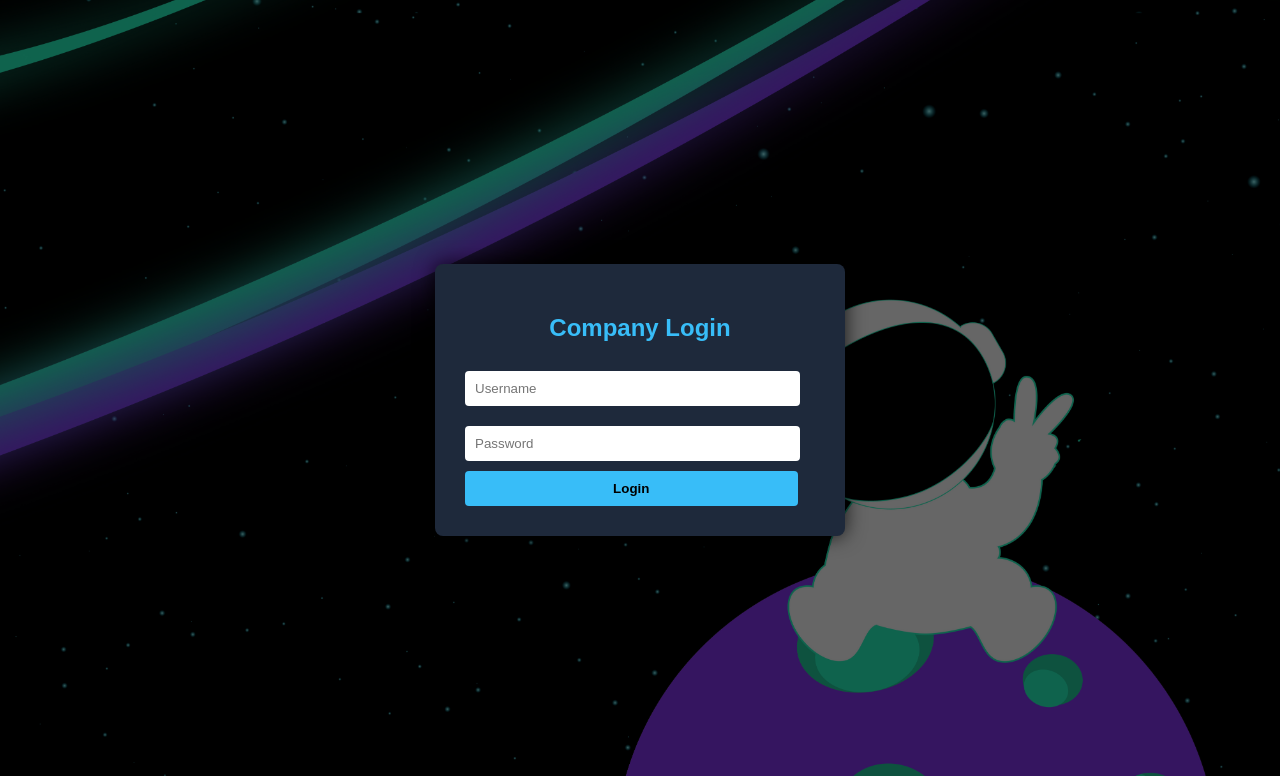
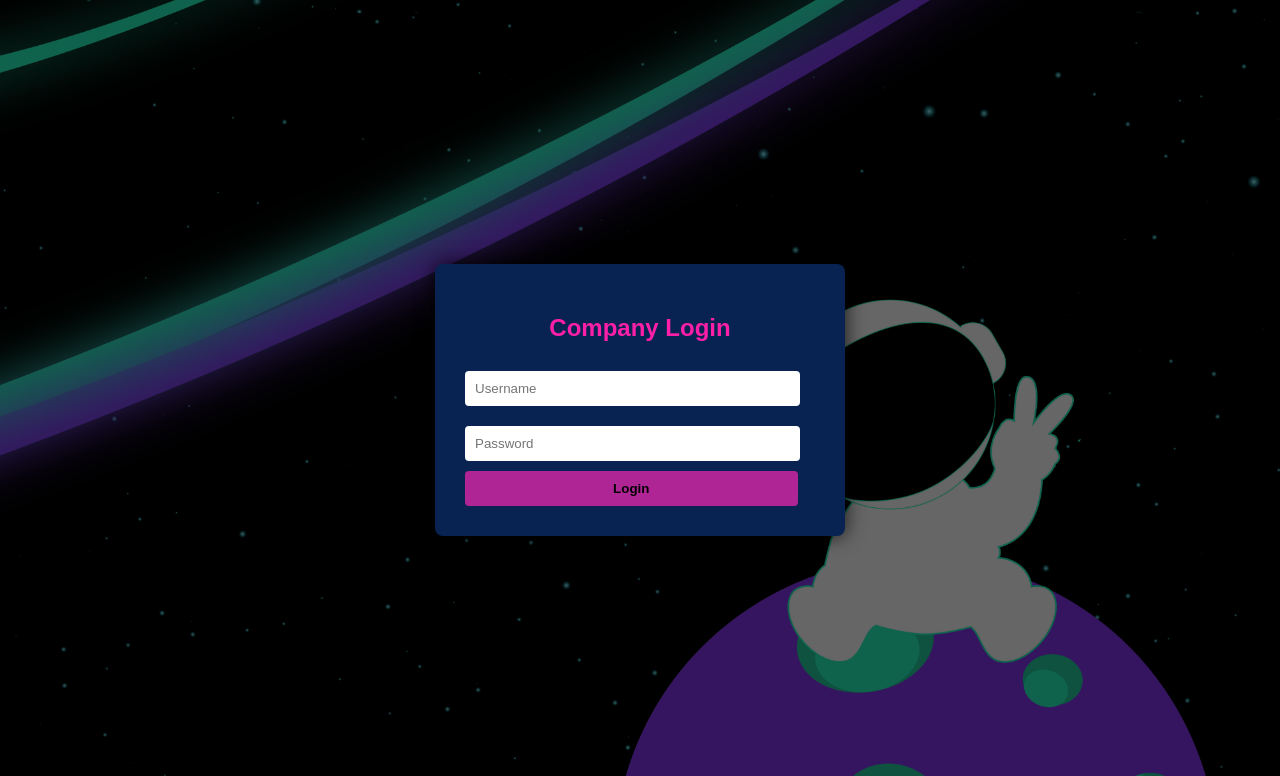
Before and after one commit to MEIJEEVAN/TOC_Project_Mini_IDS, a Flask app: page / in a window 1280 px wide. Shown: the top 776 px of the page. Run offline with Flask 3, Linux system fonts and the light colour scheme.

Commit message:
updated the colour in login.html

```diff
--- a/templates/login.html
+++ b/templates/login.html
@@ -33,7 +33,7 @@
       }
 
       .box {
-        background: #1e293b;
+        background: #082351;
         padding: 30px;
         border-radius: 8px;
         width: 350px;
@@ -41,7 +41,7 @@
       }
 
       h2 {
-        color: #38bdf8;
+        color: #fd1fa7;
         text-align: center;
       }
 
@@ -56,7 +56,7 @@
       button {
         width: 95%;
         padding: 10px;
-        background: #38bdf8;
+        background: #b02595;
         border: none;
         border-radius: 4px;
         font-weight: bold;
```
